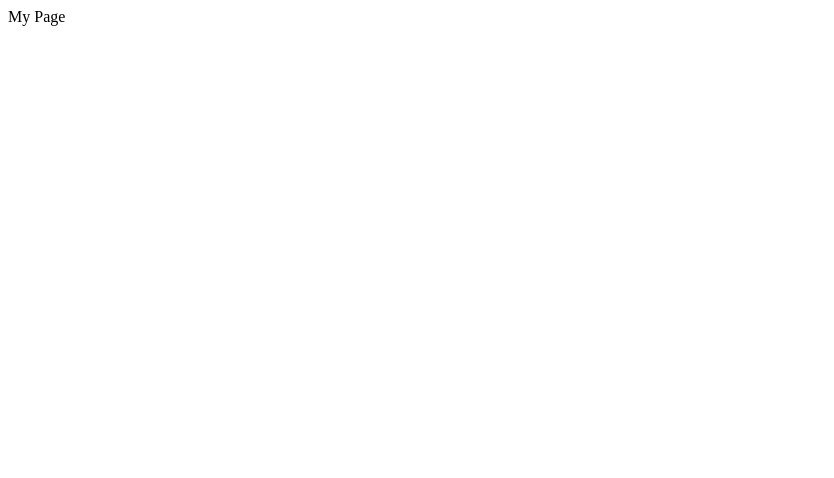
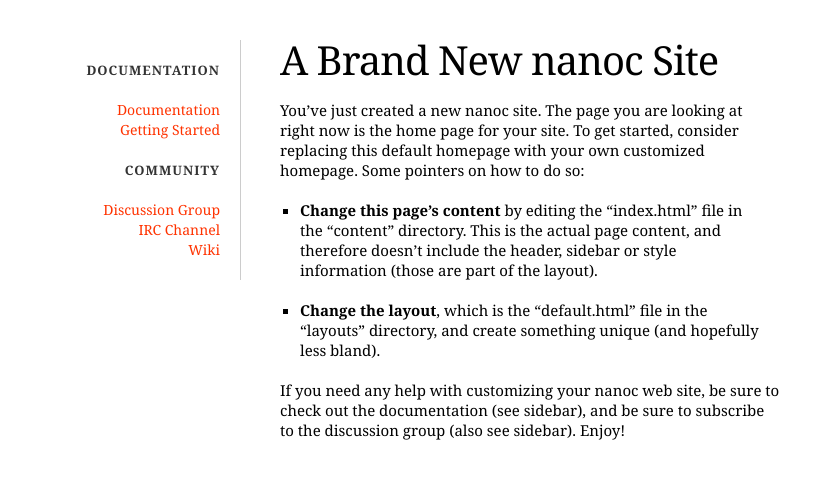
Before and after one commit to ajglenn/hab, a plain HTML site: page index.html in a window 1280 px wide. Shown: the whole page, without its empty margins (0-834 px from the left). Drawn offline with Linux system fonts and the light colour scheme.

Commit message:
updated site

```diff
--- a/index.html
+++ b/index.html
@@ -1 +1,39 @@
-My Page
+<!DOCTYPE HTML>
+<html lang="en">
+  <head>
+    <meta charset="utf-8">
+    <title>A Brand New nanoc Site - Home</title>
+    <link rel="stylesheet" href="/stylesheet.css">
+
+    <!-- you don't need to keep this, but it's cool for stats! -->
+    <meta name="generator" content="nanoc 3.8.0">
+  </head>
+  <body>
+    <div id="main">
+      <h1>A Brand New nanoc Site</h1>
+
+<p>You’ve just created a new nanoc site. The page you are looking at right now is the home page for your site. To get started, consider replacing this default homepage with your own customized homepage. Some pointers on how to do so:</p>
+
+<ul>
+  <li><p><strong>Change this page’s content</strong> by editing the “index.html” file in the “content” directory. This is the actual page content, and therefore doesn’t include the header, sidebar or style information (those are part of the layout).</p></li>
+  <li><p><strong>Change the layout</strong>, which is the “default.html” file in the “layouts” directory, and create something unique (and hopefully less bland).</p></li>
+</ul>
+
+<p>If you need any help with customizing your nanoc web site, be sure to check out the documentation (see sidebar), and be sure to subscribe to the discussion group (also see sidebar). Enjoy!</p>
+
+    </div>
+    <div id="sidebar">
+      <h2>Documentation</h2>
+      <ul>
+        <li><a href="http://nanoc.ws/docs/">Documentation</a></li>
+        <li><a href="http://nanoc.ws/docs/tutorial/">Getting Started</a></li>
+      </ul>
+      <h2>Community</h2>
+      <ul>
+        <li><a href="http://groups.google.com/group/nanoc/">Discussion Group</a></li>
+        <li><a href="irc://chat.freenode.net/#nanoc">IRC Channel</a></li>
+        <li><a href="http://github.com/nanoc/nanoc/wiki/">Wiki</a></li>
+      </ul>
+    </div>
+  </body>
+</html>
--- /dev/null
+++ b/stylesheet.css
@@ -0,0 +1,101 @@
+* {
+  margin: 0;
+  padding: 0;
+
+  font-family: Georgia, Palatino, serif;
+}
+
+body {
+  background: #fff;
+}
+
+a {
+  text-decoration: none;
+}
+
+a:link,
+a:visited {
+  color: #f30;
+}
+
+a:hover {
+  color: #f90;
+}
+
+#main {
+  position: absolute;
+
+  top: 40px;
+  left: 280px;
+
+  width: 500px;
+}
+
+#main h1 {
+  font-size: 40px;
+  font-weight: normal;
+
+  line-height: 40px;
+
+  letter-spacing: -1px;
+}
+
+#main p {
+  margin: 20px 0;
+
+  font-size: 15px;
+
+  line-height: 20px;
+}
+
+#main ul, #main ol {
+  margin: 20px;
+}
+
+#main li {
+  font-size: 15px;
+
+  line-height: 20px;
+}
+
+#main ul li {
+  list-style-type: square;
+}
+
+#sidebar {
+  position: absolute;
+
+  top: 40px;
+  left: 20px;
+  width: 200px;
+
+  padding: 20px 20px 0 0;
+
+  border-right: 1px solid #ccc;
+
+  text-align: right;
+}
+
+#sidebar h2 {
+  text-transform: uppercase;
+
+  font-size: 13px;
+
+  color: #333;
+
+  letter-spacing: 1px;
+
+  line-height: 20px;
+}
+
+#sidebar ul {
+  list-style-type: none;
+
+  margin: 20px 0;
+}
+
+#sidebar li {
+  font-size: 14px;
+
+  line-height: 20px;
+}
```
